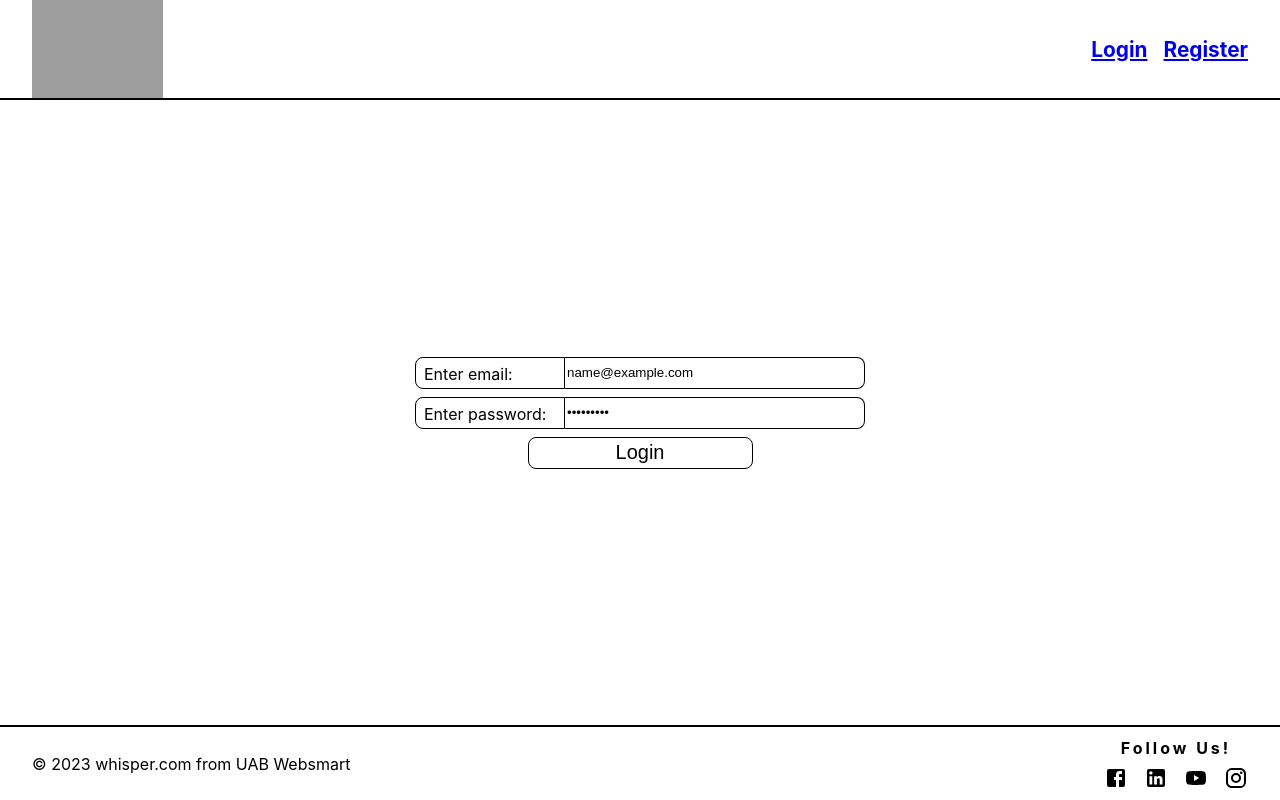
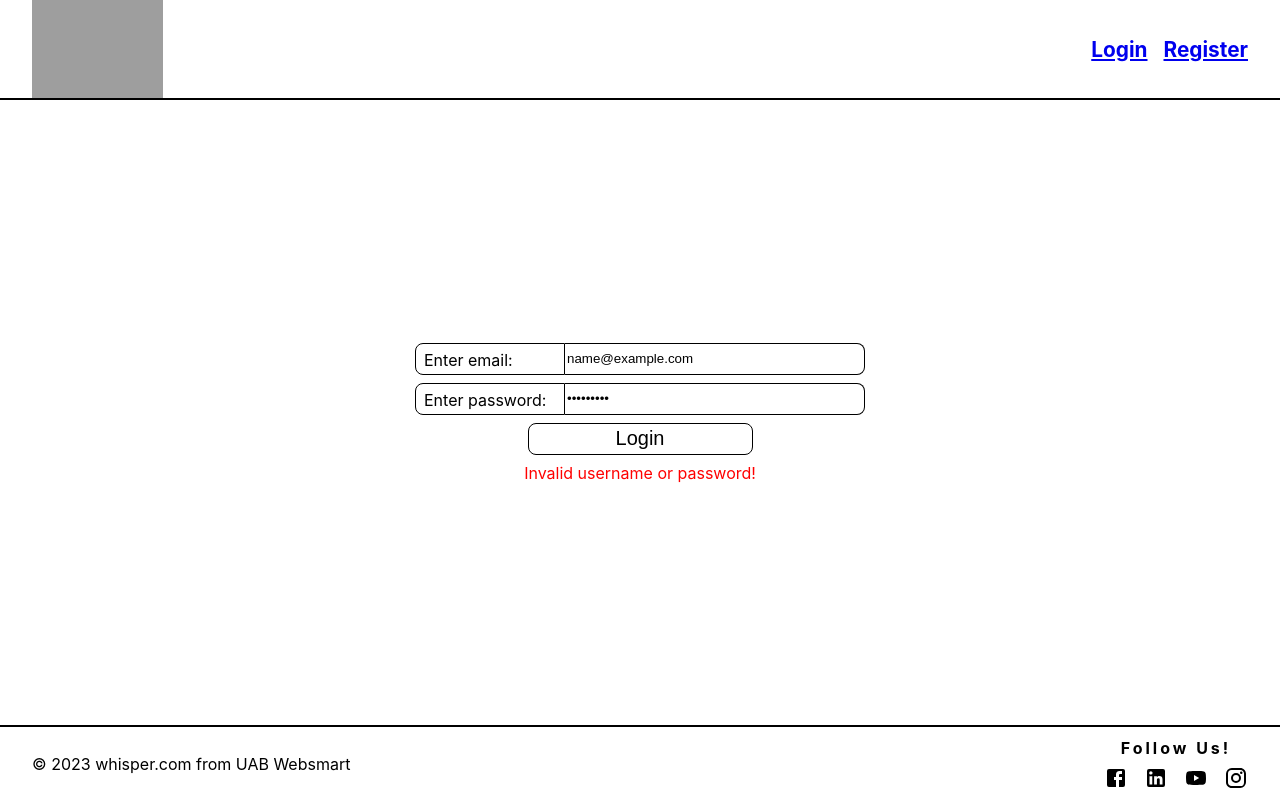
Before and after one commit to donny333/63-paskaita---05.15---react-atsiskaitymas, a React (Create React App) app: page /login in a window 1280 px wide. Both pictures are taken after typing "name@example.com", "Sample123" into the empty fields and a click on the input "Login". Built offline with nearby package versions, Linux system fonts and the light colour scheme; no server answers; grey boxes are pictures that could not be loaded; the HTML template or start-up script is replaced by a standard one.

Commit message:
login'e padaryta, jog ivedus neteisingus duomenis ismestu klaida.

```diff
--- a/src/components/organisms/Header.jsx
+++ b/src/components/organisms/Header.jsx
@@ -27,7 +27,6 @@ const StyledHeader = styled.header`
 const Header = () => {
 
     const {currentUser} = useContext(UsersContext);
-    console.log(currentUser)
 
     return (
         <StyledHeader>
--- a/src/components/pages/Login.jsx
+++ b/src/components/pages/Login.jsx
@@ -49,6 +49,10 @@ const StyledMain = styled.main`
             color: white;
             cursor: pointer;
         }
+        > p {
+            margin: 0;
+            color: red;
+        }
     }
 `;
 
@@ -66,7 +70,7 @@ const Login = () => {
 
     let usersShema = Yup.object({
         email: Yup.string()
-            .required('Enter your user name.'),
+            .required('Enter your user email.'),
         password: Yup.string()
             .required('Enter your password')
     });
@@ -75,7 +79,6 @@ const Login = () => {
         initialValues:values,
         validationSchema: usersShema,
         onSubmit: (values) => {
-            console.log('submitted')
             const validUser = users.find((user) =>
                 values.email === user.email && values.password === user.password
             )
@@ -100,6 +103,10 @@ const Login = () => {
                     onBlur={formik.handleBlur}
                     />
                 </div>
+                {
+                    formik.touched.email && formik.errors.email &&
+                    <p>{formik.errors.email}</p>
+                }
                 <div>
                     <label htmlFor="password">Enter password: </label>
                     <input type="password"
@@ -109,7 +116,15 @@ const Login = () => {
                     onBlur={formik.handleBlur}
                     />
                 </div>
+                {
+                    formik.touched.password && formik.errors.password &&
+                    <p>{formik.errors.password}</p>
+                }
                 <input type="submit" value='Login'/>
+                {
+                    failedLogin &&
+                    <p styled={{color:'red', margin:0}}>Invalid username or password!</p>
+                }
             </form>
         </StyledMain>
      );
```
